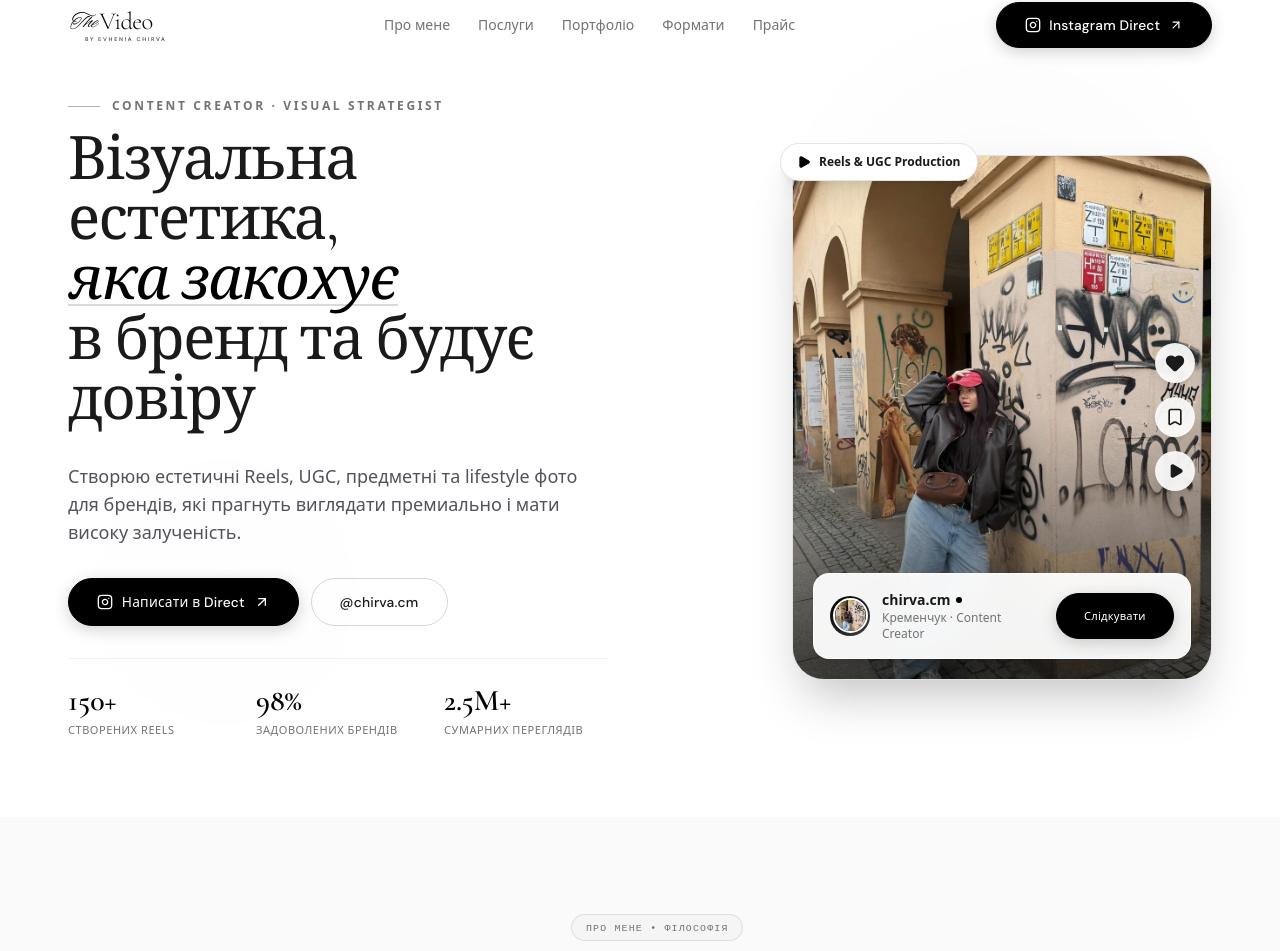
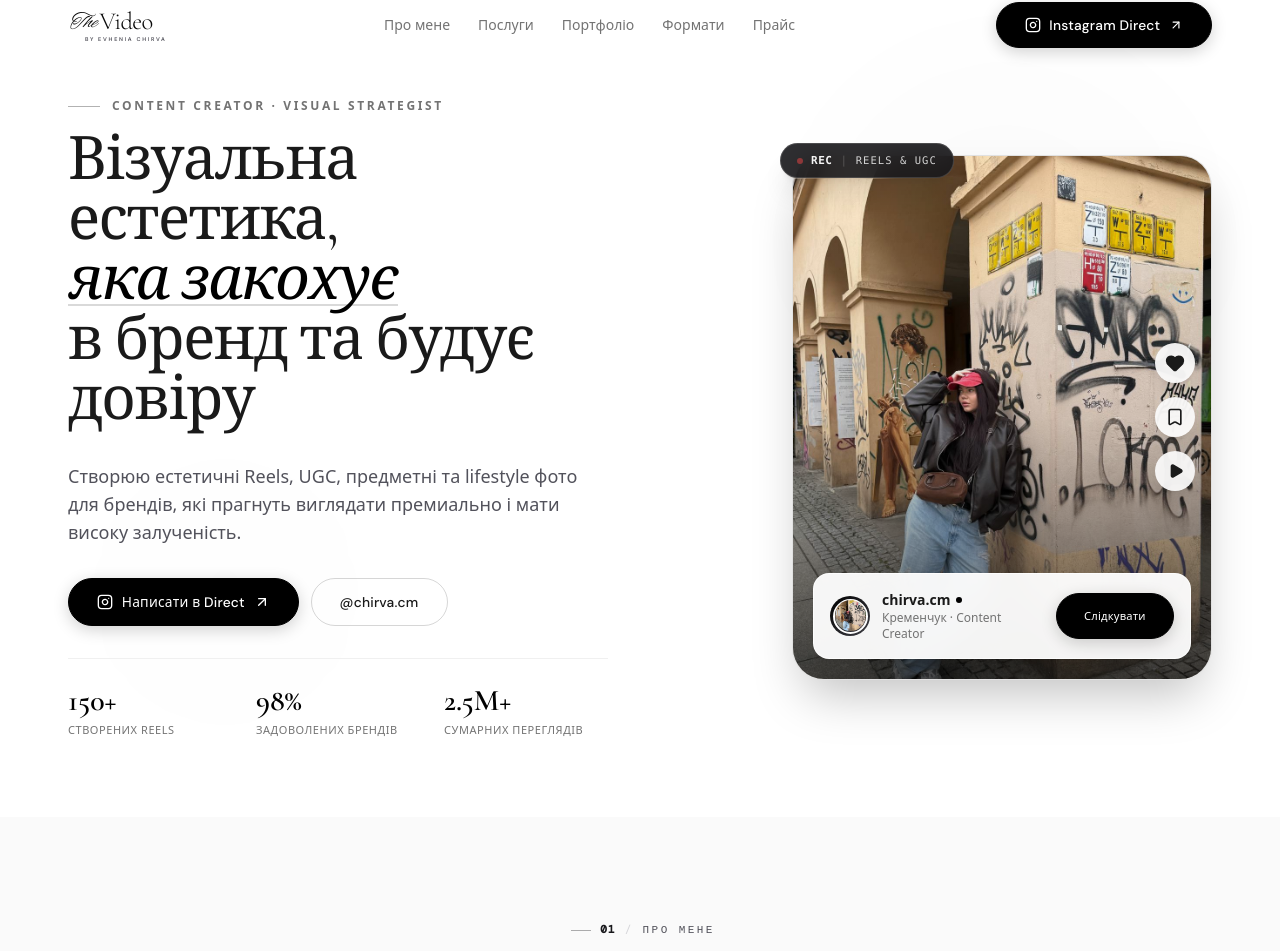
Before and after one commit to yankevych0210/CHIRVA-STUDIO, a React (Vite) app: page / in a window 1280 px wide. Shown: the part 30-981 px from the top of the page. Built offline with nearby package versions, Linux system fonts and the light colour scheme; a web font is replaced by a local one.

Commit message:
style: replace AI-like pill badges with editorial section eyebrows, refine studio REC tag & pricing badges

```diff
--- a/src/components/About.tsx
+++ b/src/components/About.tsx
@@ -78,7 +78,12 @@ export const About: React.FC = () => {
           <div className="lg:col-span-7 order-1 lg:order-2 space-y-8">
             <ScrollReveal animation="fade-up" delay={150}>
               <div className="space-y-3">
-                <span className="badge-editorial">ПРО МЕНЕ • ФІЛОСОФІЯ</span>
+                <div className="section-eyebrow">
+                  <span className="section-eyebrow-line" />
+                  <span className="section-eyebrow-num">01</span>
+                  <span className="section-eyebrow-sep">/</span>
+                  <span className="section-eyebrow-text">Про мене</span>
+                </div>
                 <h2 className="font-serif text-[1.7rem] sm:text-5xl leading-tight text-[#1A1A1A]">
                   Привіт, я Женя. <br />
                   <span className="italic font-normal text-black relative inline-block">
--- a/src/components/Cases.tsx
+++ b/src/components/Cases.tsx
@@ -39,7 +39,12 @@ export const Cases: React.FC<CasesProps> = ({ onOpenContact: _onOpenContact }) =
         {/* Header */}
         <ScrollReveal animation="fade-up" delay={50}>
           <div className="space-y-3 max-w-2xl mb-14">
-            <span className="badge-editorial">ФОРМАТИ СПІВПРАЦІ</span>
+            <div className="section-eyebrow">
+              <span className="section-eyebrow-line" />
+              <span className="section-eyebrow-num">04</span>
+              <span className="section-eyebrow-sep">/</span>
+              <span className="section-eyebrow-text">Формати роботи</span>
+            </div>
             <h2 className="font-serif text-[1.7rem] sm:text-5xl leading-tight text-[#1A1A1A]">
               Як будується <span className="hidden sm:inline"><br /></span>
               <span className="italic font-normal text-black relative inline-block">
--- a/src/components/ContactForm.tsx
+++ b/src/components/ContactForm.tsx
@@ -62,9 +62,13 @@ export const ContactForm: React.FC<ContactFormProps> = ({ preselectedTopic }) =>
 
             {/* Emotional Header */}
             <div className="text-center space-y-3 max-w-xl mx-auto">
-              <span className="badge-editorial">
-                Обговорити проєкт
-              </span>
+              <div className="section-eyebrow justify-center">
+                <span className="section-eyebrow-line" />
+                <span className="section-eyebrow-num">07</span>
+                <span className="section-eyebrow-sep">/</span>
+                <span className="section-eyebrow-text">Зв'язок</span>
+                <span className="section-eyebrow-line" />
+              </div>
               <h2 className="font-serif text-3xl sm:text-5xl leading-tight text-[#1C1A17]">
                 Створимо щось <br />
                 <span className="italic font-normal text-black">
--- a/src/components/Hero.tsx
+++ b/src/components/Hero.tsx
@@ -155,10 +155,12 @@ export const Hero: React.FC<HeroProps> = ({ onOpenContact: _onOpenContact }) =>
                   </div>
                 </div>
 
-                {/* Floating badge — Reels */}
-                <div className="absolute -top-2 left-0 sm:-top-3 sm:-left-3 px-3 sm:px-4 py-2 sm:py-2.5 rounded-full bg-white border border-black/10 shadow-xl flex items-center gap-1.5 sm:gap-2 text-[11px] sm:text-xs font-semibold z-10 text-[#1A1A1A]">
-                  <Play className="w-3.5 h-3.5 fill-black text-black" />
-                  <span>Reels & UGC Production</span>
+                {/* Floating badge — Reels REC Viewfinder */}
+                <div className="absolute -top-2.5 left-2 sm:-top-3 sm:-left-3 px-3.5 py-1.5 sm:px-4 sm:py-2 rounded-full bg-[#18181B]/90 backdrop-blur-md border border-white/15 text-white shadow-xl flex items-center gap-2 text-[11px] font-mono tracking-wider z-10">
+                  <span className="w-1.5 h-1.5 rounded-full bg-red-500 animate-pulse" />
+                  <span className="font-semibold text-white/95">REC</span>
+                  <span className="text-white/20 font-light">|</span>
+                  <span className="text-[10.5px] uppercase tracking-widest text-neutral-300">Reels & UGC</span>
                 </div>
               </div>
             </ScrollReveal>
--- a/src/components/InstagramFeed.tsx
+++ b/src/components/InstagramFeed.tsx
@@ -12,10 +12,12 @@ export const InstagramFeed: React.FC = () => {
         <ScrollReveal animation="fade-up" delay={50}>
           <div className="flex flex-col md:flex-row md:items-end justify-between mb-10 gap-6">
             <div className="space-y-3 max-w-xl">
-              <span className="badge-editorial">
-                <InstagramIcon className="w-3.5 h-3.5 text-black" />
-                <span>@{CREATOR_INFO.instagramHandle}</span>
-              </span>
+              <div className="section-eyebrow">
+                <span className="section-eyebrow-line" />
+                <span className="section-eyebrow-num">06</span>
+                <span className="section-eyebrow-sep">/</span>
+                <span className="section-eyebrow-text">Instagram</span>
+              </div>
               <h2 className="font-serif text-[1.7rem] sm:text-5xl leading-tight text-[#1A1A1A]">
                 Більше живого контенту — <span className="hidden sm:inline"><br /></span>
                 <span className="italic font-normal text-black relative inline-block">
--- a/src/components/LightboxModal.tsx
+++ b/src/components/LightboxModal.tsx
@@ -61,7 +61,7 @@ export const LightboxModal: React.FC<LightboxModalProps> = ({ item, onClose, onI
 
             {/* Category & Brand Tag */}
             <div className="flex items-center gap-2">
-              <span className="badge-editorial text-[10px]">
+              <span className="text-[10px] font-mono font-medium uppercase tracking-[0.16em] text-neutral-600 bg-neutral-100 px-2 py-0.5 rounded">
                 {item.categoryLabel}
               </span>
               {item.brand && (
--- a/src/components/Portfolio.tsx
+++ b/src/components/Portfolio.tsx
@@ -33,7 +33,12 @@ export const Portfolio: React.FC<PortfolioProps> = ({ onInquire }) => {
         <ScrollReveal animation="fade-up" delay={50}>
           <div className="flex flex-col md:flex-row md:items-end justify-between mb-10 gap-6">
             <div className="space-y-3 max-w-xl">
-              <span className="badge-editorial">ПОРТФОЛІО • ГАЛЕРЕЯ</span>
+              <div className="section-eyebrow">
+                <span className="section-eyebrow-line" />
+                <span className="section-eyebrow-num">02</span>
+                <span className="section-eyebrow-sep">/</span>
+                <span className="section-eyebrow-text">Портфоліо</span>
+              </div>
               <h2 className="font-serif text-[1.7rem] sm:text-5xl leading-tight text-[#1A1A1A]">
                 Мої роботи, які <span className="hidden sm:inline"><br /></span>
                 <span className="italic font-normal text-black relative inline-block">
--- a/src/components/Pricing.tsx
+++ b/src/components/Pricing.tsx
@@ -1,4 +1,4 @@
-import { Check, ArrowUpRight, Sparkles } from 'lucide-react';
+import { Check, ArrowUpRight } from 'lucide-react';
 import { PRICING_PLANS, CREATOR_INFO } from '../data/portfolioData';
 import { InstagramIcon } from './Icons';
 import { ScrollReveal } from './ScrollReveal';
@@ -15,7 +15,13 @@ export const Pricing: React.FC<PricingProps> = ({ onSelectPlan: _onSelectPlan })
         {/* Header */}
         <ScrollReveal animation="fade-up" delay={50}>
           <div className="text-center max-w-2xl mx-auto mb-16 space-y-4">
-            <span className="badge-editorial">ПРАЙС & ІНВЕСТИЦІЯ</span>
+            <div className="section-eyebrow justify-center">
+              <span className="section-eyebrow-line" />
+              <span className="section-eyebrow-num">05</span>
+              <span className="section-eyebrow-sep">/</span>
+              <span className="section-eyebrow-text">Вартість</span>
+              <span className="section-eyebrow-line" />
+            </div>
             <h2 className="font-serif text-[1.7rem] sm:text-5xl leading-tight text-[#1A1A1A]">
               Прозора вартість <span className="hidden sm:inline"><br /></span>
               <span className="italic font-normal text-black relative inline-block">
@@ -44,15 +50,10 @@ export const Pricing: React.FC<PricingProps> = ({ onSelectPlan: _onSelectPlan })
                 {/* Popular badge */}
                 {plan.badge && (
                   <div
-                    className="absolute -top-4 left-1/2 -translate-x-1/2 px-4 py-1.5 rounded-full whitespace-nowrap z-10 flex items-center gap-1.5 shadow-lg bg-white text-[#1A1A1A] border border-white/80"
-                    style={{
-                      boxShadow: '0 4px 16px rgba(0,0,0,0.18)',
-                    }}
+                    className="absolute -top-3 left-1/2 -translate-x-1/2 px-3.5 py-1 rounded-full whitespace-nowrap z-10 bg-white text-[#18181B] text-[10px] font-mono font-semibold uppercase tracking-[0.2em] shadow-md border border-black/10 flex items-center gap-1.5"
                   >
-                    <Sparkles className="w-3.5 h-3.5 text-black" />
-                    <span className="text-[10px] font-bold uppercase tracking-widest text-[#1A1A1A]">
-                      {plan.badge}
-                    </span>
+                    <span className="w-1.5 h-1.5 rounded-full bg-black" />
+                    <span>{plan.badge}</span>
                   </div>
                 )}
 
--- a/src/components/Services.tsx
+++ b/src/components/Services.tsx
@@ -26,7 +26,12 @@ export const Services: React.FC<ServicesProps> = ({ onSelectService: _onSelectSe
         <ScrollReveal animation="fade-up" delay={50}>
           <div className="flex flex-col md:flex-row md:items-end justify-between mb-16 gap-6">
             <div className="space-y-3 max-w-2xl">
-              <span className="badge-editorial">ПОСЛУГИ ТА НАПРЯМКИ</span>
+              <div className="section-eyebrow">
+                <span className="section-eyebrow-line" />
+                <span className="section-eyebrow-num">03</span>
+                <span className="section-eyebrow-sep">/</span>
+                <span className="section-eyebrow-text">Послуги</span>
+              </div>
               <h2 className="font-serif text-[1.7rem] sm:text-5xl leading-tight text-[#1A1A1A]">
                 Що я створюю для <span className="hidden sm:inline"><br /></span>
                 <span className="italic font-normal text-black relative inline-block">
--- a/src/index.css
+++ b/src/index.css
@@ -345,22 +345,61 @@ img, video {
 }
 
 /* ═══════════════════════════════════════════════
-   BADGE / CHIP
+   EDITORIAL SECTION EYEBROWS
+   Human-crafted typographic labels instead of
+   generic AI pill badges
 ═══════════════════════════════════════════════ */
+.section-eyebrow {
+  display: inline-flex;
+  align-items: center;
+  gap: 0.55rem;
+  font-family: var(--font-mono);
+  font-size: 0.6875rem; /* 11px */
+  font-weight: 500;
+  text-transform: uppercase;
+  letter-spacing: 0.22em;
+  color: #71717A;
+}
+
+.section-eyebrow-line {
+  display: inline-block;
+  width: 1.25rem;
+  height: 1px;
+  background: #18181B;
+  opacity: 0.35;
+  flex-shrink: 0;
+}
+
+.section-eyebrow-num {
+  font-weight: 600;
+  color: #18181B;
+  letter-spacing: 0.12em;
+}
+
+.section-eyebrow-sep {
+  color: #D4D4D8;
+  font-weight: 300;
+}
+
+.section-eyebrow-text {
+  color: #52525B;
+  font-weight: 500;
+}
+
 .badge-editorial {
   display: inline-flex;
   align-items: center;
   gap: 0.4rem;
-  padding: 0.3rem 0.85rem;
-  background: var(--bg-surface-2);
-  border: 1px solid var(--border);
-  border-radius: var(--r-full);
+  padding: 0.25rem 0.75rem;
+  background: #F4F4F5;
+  border: 1px solid #E4E4E7;
+  border-radius: 4px;
   font-family: var(--font-mono);
-  font-size: 0.62rem;
+  font-size: 0.65rem;
   font-weight: 500;
   text-transform: uppercase;
-  letter-spacing: 0.12em;
-  color: var(--text-muted);
+  letter-spacing: 0.14em;
+  color: #52525B;
 }
 
 /* Black badge */
```
